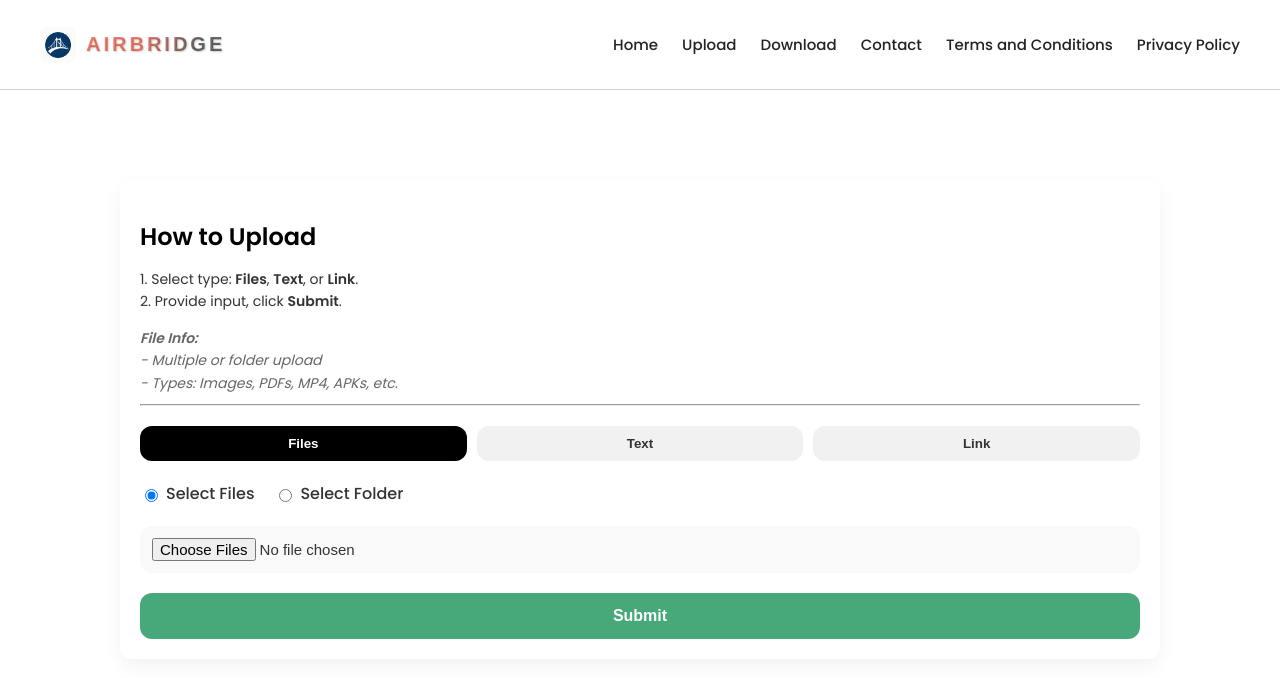
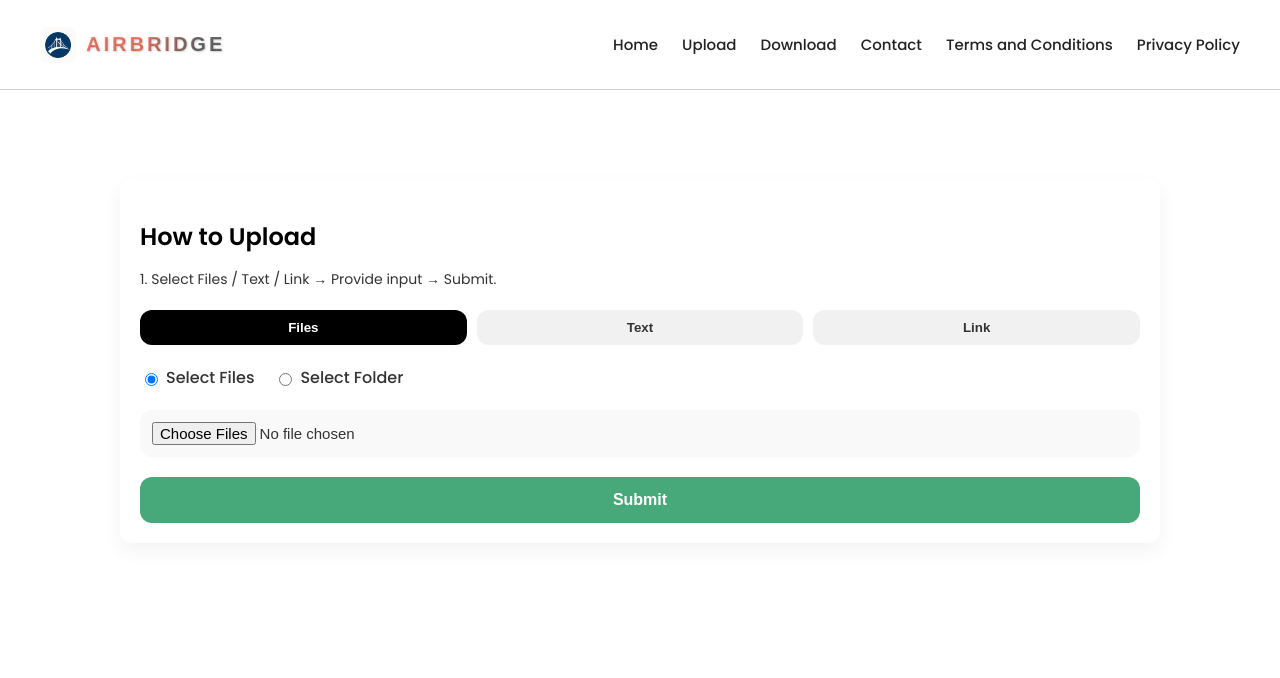
Before and after one commit to Sanjay-adepu/Airbridge, a React (Vite) app: page /upload in a window 1280 px wide. Shown: the top 678 px of the page. Built offline with nearby package versions, Linux system fonts and the light colour scheme.

Commit message:
Update Uploader.jsx

```diff
--- a/src/Uploader.jsx
+++ b/src/Uploader.jsx
@@ -1,7 +1,9 @@
 import React, { useState } from 'react';
+import axios from 'axios';
 import './Upload.css';
 import Navbar from "./Navbar/Navbar.jsx";
-import axios from 'axios';
+
+const UPLOADTHING_APP_ID = 'rg07gnkko6';
 
 const UploadInterface = () => {
   const [selectedType, setSelectedType] = useState('files');
@@ -28,7 +30,7 @@ const UploadInterface = () => {
               size: f.size,
               type: f.type,
             })),
-            appId: 'rg07gnkko6',
+            appId: UPLOADTHING_APP_ID,
             route: 'fileUploader',
           }),
         });
@@ -67,20 +69,11 @@ const UploadInterface = () => {
       <div className="upload-container">
         <div className="instructions">
           <h2>How to Upload</h2>
-          <p>
-            1. Select type: <strong>Files</strong>, <strong>Text</strong>, or <strong>Link</strong>.<br />
-            2. Provide input, click <strong>Submit</strong>.
-          </p>
-          <p className="file-info">
-            <strong>File Info:</strong><br />
-            - Multiple or folder upload<br />
-            - Types: Images, PDFs, MP4, APKs, etc.
-          </p>
-          <hr />
+          <p>1. Select Files / Text / Link → Provide input → Submit.</p>
         </div>
 
         <div className="option-container">
-          {['files', 'text', 'link'].map((type) => (
+          {['files', 'text', 'link'].map(type => (
             <button
               key={type}
               onClick={() => setSelectedType(type)}
@@ -114,7 +107,6 @@ const UploadInterface = () => {
                   Select Folder
                 </label>
               </div>
-
               <input
                 type="file"
                 multiple
@@ -146,9 +138,7 @@ const UploadInterface = () => {
           )}
         </div>
 
-        <button onClick={handleSubmit} className="submit-btn">
-          Submit
-        </button>
+        <button onClick={handleSubmit} className="submit-btn">Submit</button>
 
         {code && (
           <div className="result-container">
```
